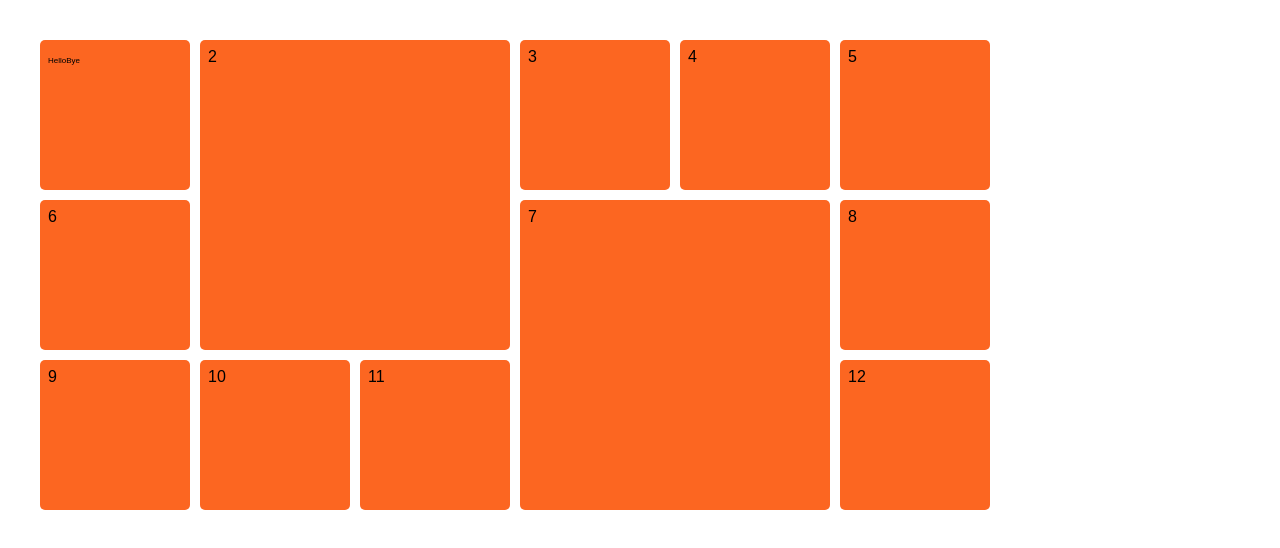
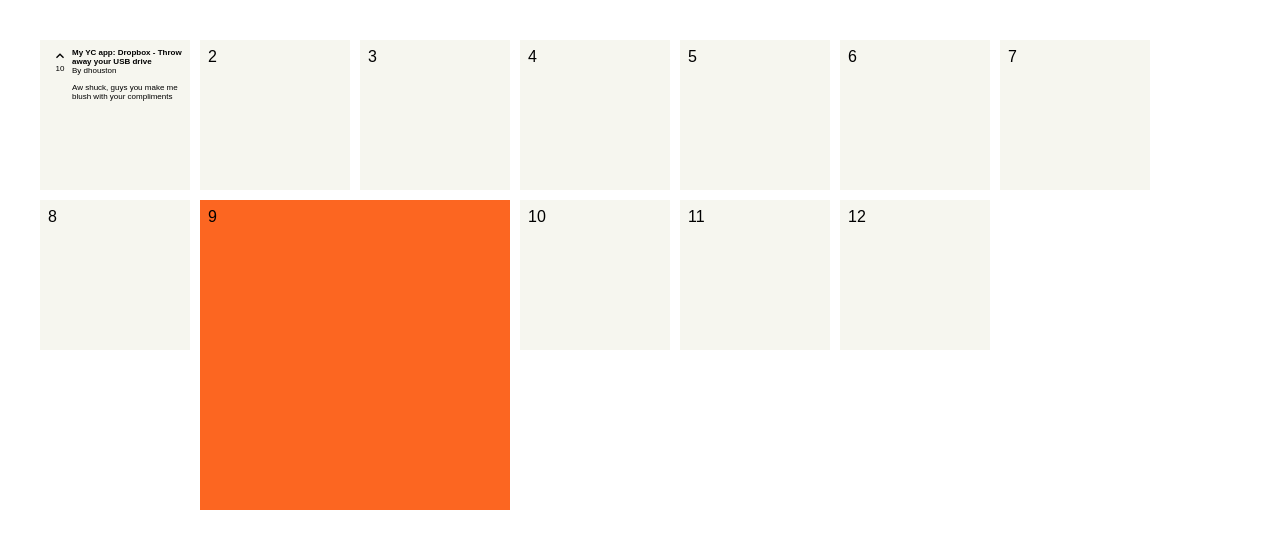
Before and after one commit to rodrijuarez/hacker-news-feed, a React (Create React App) app: page / in a window 1280 px wide. Shown: the top 548 px of the page. Built offline with nearby package versions, Linux system fonts and the light colour scheme.

Commit message:
More layout and utility classes

```diff
--- a/src/App.css
+++ b/src/App.css
@@ -2,32 +2,32 @@
   text-align: center;
 }
 
-.box {
-  background-color: #fc6621;
+.new {
+  background-color: #F6F6EF;
   color: #000000;
-  border-radius: 5px;
   padding: 0.5rem;
 }
 
 .wrapper {
   width: 600px;
   display: grid;
-  grid-template-columns: repeat(6, 150px);
+  grid-template-columns: repeat(7, 150px);
   grid-template-rows: 150px;
   grid-auto-columns: 150px;
   grid-auto-rows: 150px;
   grid-gap: 10px;
 }
 
-.box2 {
+.active {
   grid-column: span 2;
   grid-row: span 2;
+  background-color: #fc6621;
 }
 
-.d-flex {
-  display: flex;
+.arrow-up {
+  display: block;
+  height: 1rem;
+  width: 1rem;
+  background-size: 1rem 1rem;
+  background-image: url('/arrow-up.svg'), none;
 }
-
-.text-small {
-  font-size: 0.5rem;
-}
--- a/src/App.js
+++ b/src/App.js
@@ -5,25 +5,32 @@ class App extends Component {
   render() {
     return (
       <div className="wrapper">
-        <div className="box d-flex">
-          <div>
-            <p class="text-small">Hello</p>
+        <div className="new d-flex">
+          <div class="d-flex flex-column ai-center px-1">
+            <i className="arrow-up" />
+            <p className="text-small mt-0">10</p>
           </div>
           <div>
-            <p class="text-small">Bye</p>
+            <p className="text-bold text-small my-0">
+              My YC app: Dropbox - Throw away your USB drive
+            </p>
+            <p className="text-light text-small mt-0">By dhouston</p>
+            <p className="text-small">
+              Aw shuck, guys you make me blush with your compliments
+            </p>
           </div>
         </div>
-        <div className="box box2">2</div>
-        <div className="box">3</div>
-        <div className="box">4</div>
-        <div className="box">5</div>
-        <div className="box">6</div>
-        <div className="box box2">7</div>
-        <div className="box">8</div>
-        <div className="box">9</div>
-        <div className="box">10</div>
-        <div className="box">11</div>
-        <div className="box">12</div>
+        <div className="new">2</div>
+        <div className="new">3</div>
+        <div className="new">4</div>
+        <div className="new">5</div>
+        <div className="new">6</div>
+        <div className="new">7</div>
+        <div className="new">8</div>
+        <div className="new active">9</div>
+        <div className="new">10</div>
+        <div className="new">11</div>
+        <div className="new">12</div>
       </div>
     );
   }
--- a/src/index.css
+++ b/src/index.css
@@ -3,3 +3,41 @@ body {
   padding: 0;
   font-family: sans-serif;
 }
+
+.d-flex {
+  display: flex;
+}
+
+.flex-column {
+  flex-direction: column;
+}
+
+.ai-center {
+  align-items: center;
+}
+
+.text-small {
+  font-size: 0.5rem;
+}
+
+.text-bold {
+  font-weight: bold;
+}
+
+.text-light {
+  font-weight: lighter;
+}
+
+.my-0 {
+  margin-top: 0;
+  margin-bottom: 0;
+}
+
+.mt-0 {
+  margin-top: 0;
+}
+
+.px-1 {
+  padding-left: 0.25rem;
+  padding-right: 0.25rem;
+}
```
Also changed, not shown: public/arrow-up.svg (added).
